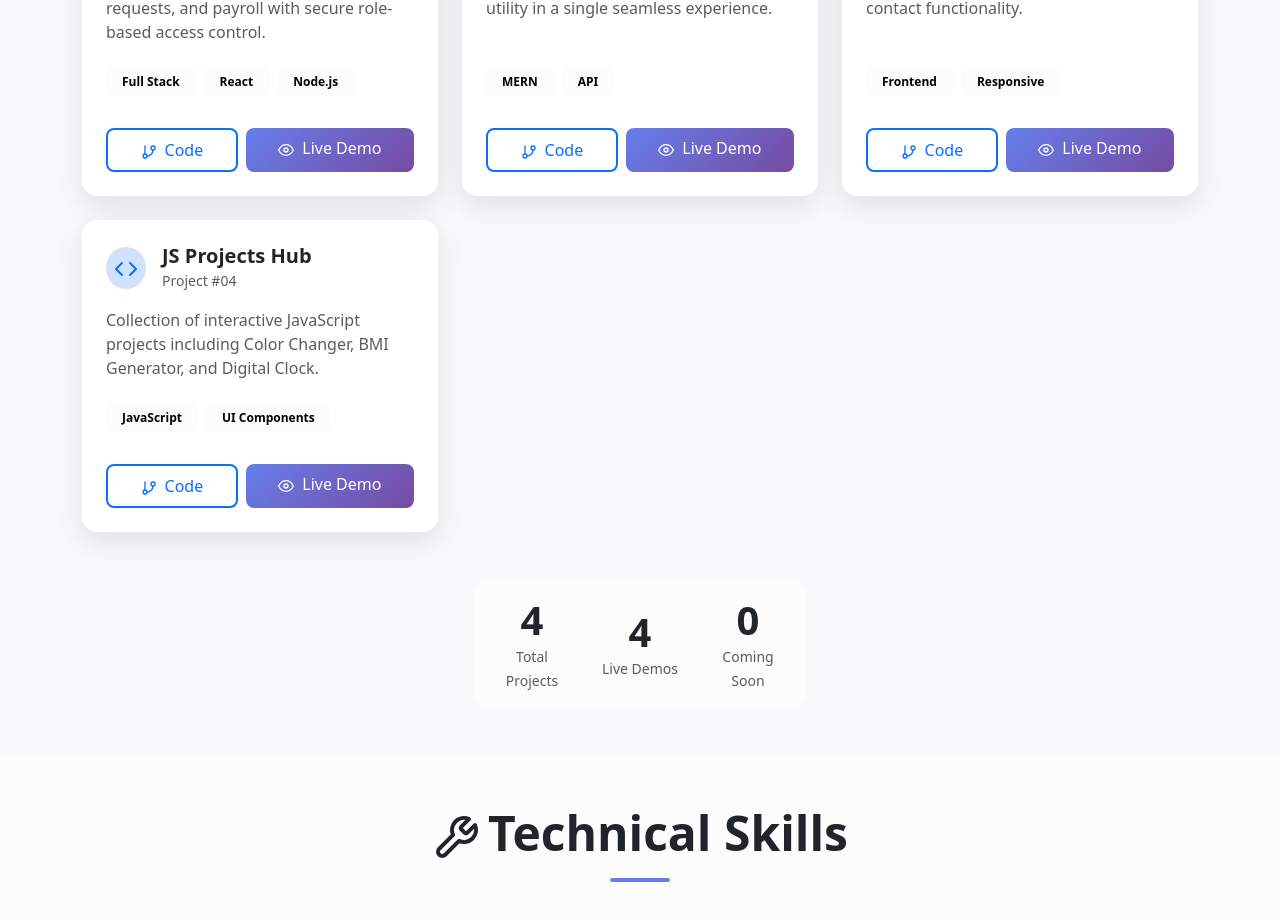
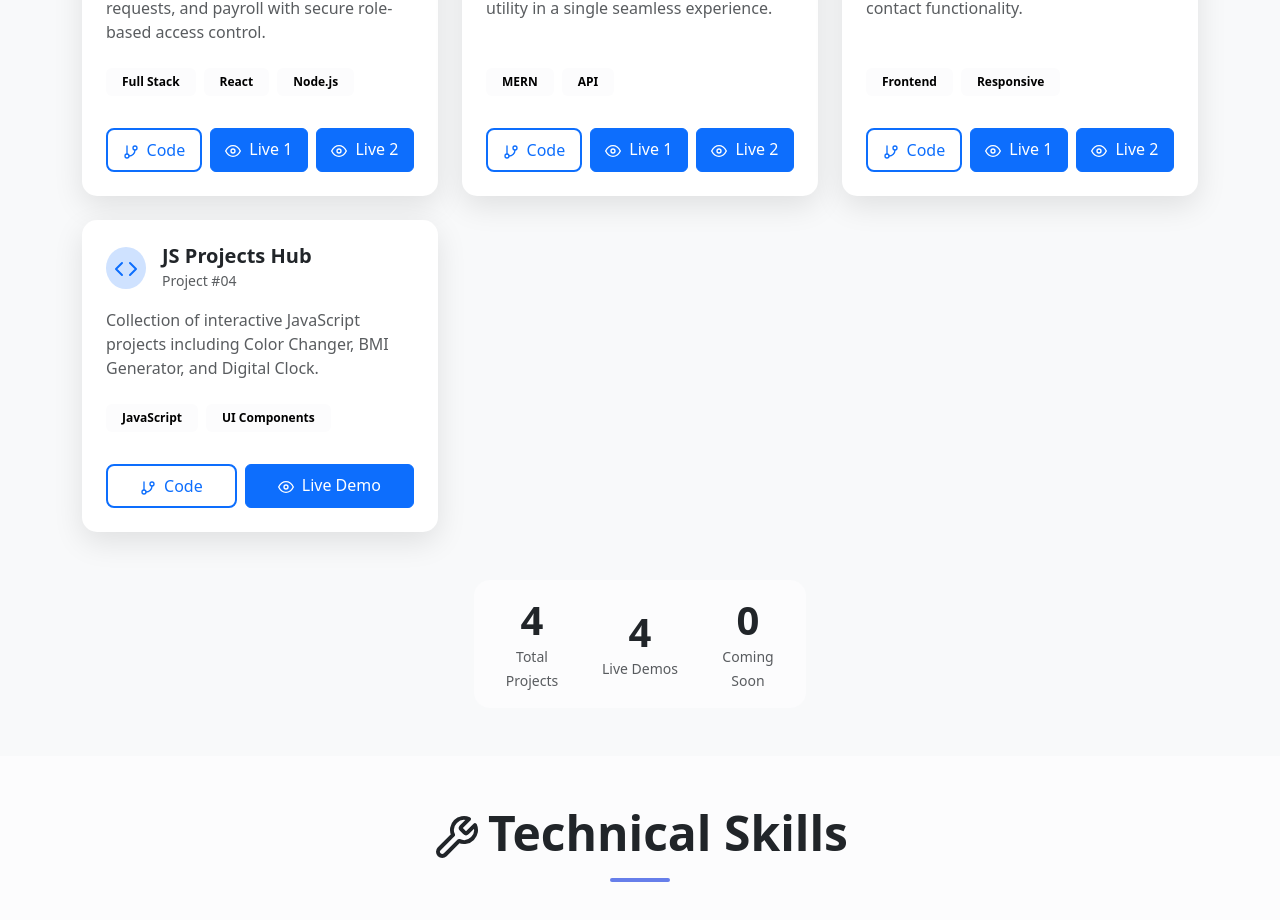
Before and after one commit to RITIKRAJGUPTA/PortfolioRRRGRitik, a React (Create React App) app in the folder client/: page / in a window 1280 px wide. Shown: the part 2959-3879 px from the top of the page. Built offline with nearby package versions, Linux system fonts and the light colour scheme.

Commit message:
Update App.js
live 1, live 2

```diff
--- a/client/src/App.js
+++ b/client/src/App.js
@@ -138,6 +138,10 @@ function App() {
     desc: "Built a complete HR platform to manage employee data, attendance, leave requests, and payroll with secure role-based access control.",
     repolink: "https://github.com/RITIKRAJGUPTA/HRMS-",
     link: "https://rrghrmsbyritik.onrender.com",
+    liveLinks: [
+      { name: "Live 1", url: "https://rrghrmsbyritik.onrender.com" },
+      { name: "Live 2", url: "https://hrmsbyrrgritik-x1ub.onrender.com" }
+    ],
     tags: ["Full Stack", "React", "Node.js"],
     icon: <FiUsers size={24} />,
   },
@@ -146,6 +150,10 @@ function App() {
     desc: "An all-in-one interactive web platform blending creativity, entertainment, and utility in a single seamless experience.",
     repolink: "https://github.com/RITIKRAJGUPTA/Ritik-s-Insight-Hub---NameVerse",
     link: "https://nameversebyrrgritik.onrender.com/",
+    liveLinks: [
+      { name: "Live 1", url: "https://nameversebyrrgritik.onrender.com/" },
+      { name: "Live 2", url: "https://rrgnameversebyrrgritik.onrender.com/" }
+    ],
     tags: ["MERN", "API"],
     icon: <FiGlobe size={24} />,
   },
@@ -154,6 +162,10 @@ function App() {
     desc: "Modern fitness website with membership plans, trainer profiles, and contact functionality.",
     repolink: "https://github.com/RITIKRAJGUPTA/GYM_WEBSTITE_WITH_EMAIL_FUNCTIONALITY",
     link: "https://gymsitebyritik.netlify.app/",
+    liveLinks: [
+      { name: "Live 1", url: "https://gymsitebyritik.netlify.app/" },
+      { name: "Live 2", url: "https://firstgymproject.onrender.com" }
+    ],
     tags: ["Frontend", "Responsive"],
     icon: <FiHeart size={24} />,
   },
@@ -558,41 +570,31 @@ function App() {
                   <FiGitBranch className="me-2" />
                   Code
                 </Button>
+                {proj.liveLinks ? (
+  proj.liveLinks.map((l, i) => (
     <Button
-                  variant={proj.title === "Job Portal" ? "secondary" : "primary"}
+      key={i}
+      variant="primary"
+      href={l.url}
+      target="_blank"
+      className="flex-grow-1 py-2"
+    >
+      <FiEye className="me-2" />
+      {l.name}
+    </Button>
+  ))
+) : (
+  <Button
+    variant="primary"
     href={proj.link}
     target="_blank"
-                  rel="noopener noreferrer"
-                  disabled={proj.title === "Job Portal"}
     className="flex-grow-1 py-2"
-                  style={{
-                    borderRadius: "8px",
-                    background: proj.title === "Job Portal"
-                      ? undefined
-                      : darkMode
-                        ? "linear-gradient(135deg, #667eea 0%, #764ba2 100%)"
-                        : "linear-gradient(135deg, #667eea 0%, #764ba2 100%)",
-                    border: "none",
-                    transition: "all 0.3s ease"
-                  }}
-                  onMouseEnter={(e) => {
-                    if (proj.title !== "Job Portal") {
-                      e.currentTarget.style.transform = "scale(1.05)";
-                      e.currentTarget.style.boxShadow = darkMode
-                        ? "0 5px 15px rgba(102, 126, 234, 0.4)"
-                        : "0 5px 15px rgba(102, 126, 234, 0.3)";
-                    }
-                  }}
-                  onMouseLeave={(e) => {
-                    if (proj.title !== "Job Portal") {
-                      e.currentTarget.style.transform = "scale(1)";
-                      e.currentTarget.style.boxShadow = "none";
-                    }
-                  }}
   >
     <FiEye className="me-2" />
-                  {proj.title === "Job Portal" ? "Coming Soon" : "Live Demo"}
+    Live Demo
   </Button>
+)}
+
               </div>
             </Card.Body>
           </Card>
```
Lines whose indentation alone changed are shown as unchanged.
